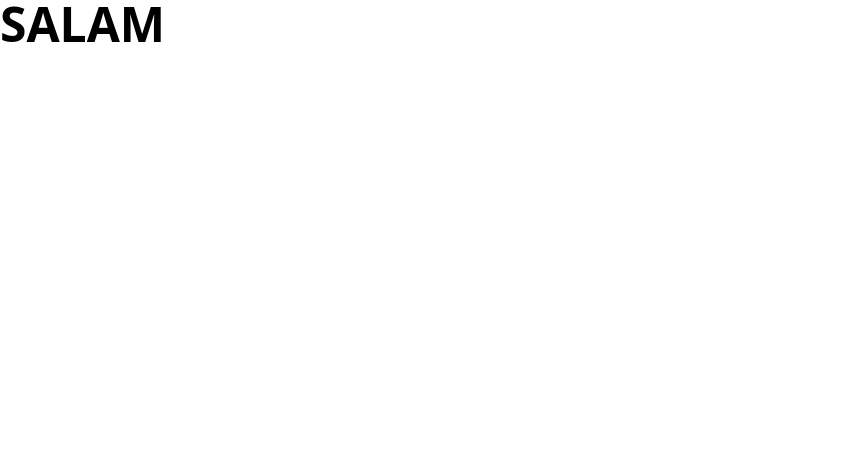
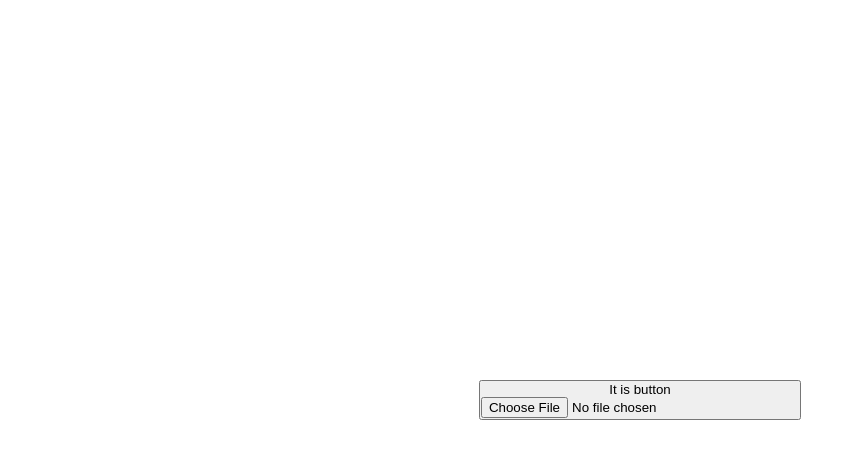
Before and after one commit to NizoDotNet/SkinCancerDetector, a plain HTML site: page client/index.html in a window 1280 px wide. Shown: the whole page, without its empty margins (0-862 px from the left). Drawn offline with nearby package versions, Linux system fonts and the light colour scheme.

```diff
--- a/client/index.html
+++ b/client/index.html
@@ -3,13 +3,17 @@
   <head>
     <meta charset="UTF-8" />
     <meta name="viewport" content="width=device-width, initial-scale=1.0" />
-    <script src="https://cdn.jsdelivr.net/npm/@tailwindcss/browser@4"></script>
-
+    <link rel="stylesheet" href="styles.css" />
     <title>Skin Cancer detector</title>
   </head>
   <body>
-    <div class="container mx-auto">
-      <h1 class="text-5xl font-bold">SALAM</h1>
+    <div class="container">
+      <form method="post">
+        <button>
+          It is button
+          <input type="file" class="input-file" />
+        </button>
+      </form>
     </div>
   </body>
 </html>
--- a/client/styles.css
+++ b/client/styles.css
@@ -0,0 +1,23 @@
+* {
+  margin: 0;
+  padding: 0;
+}
+
+body {
+  min-height: 100vh;
+  display: flex;
+}
+.container {
+  flex-grow: 1;
+  padding-left: 10%;
+  padding-right: 10%;
+  display: flex;
+  justify-content: center;
+  align-items: center;
+}
+
+.input-file {
+  visibility: ;
+  height: 100%;
+  width: 100%;
+}
```
Also changed, not shown: 1 other file.
